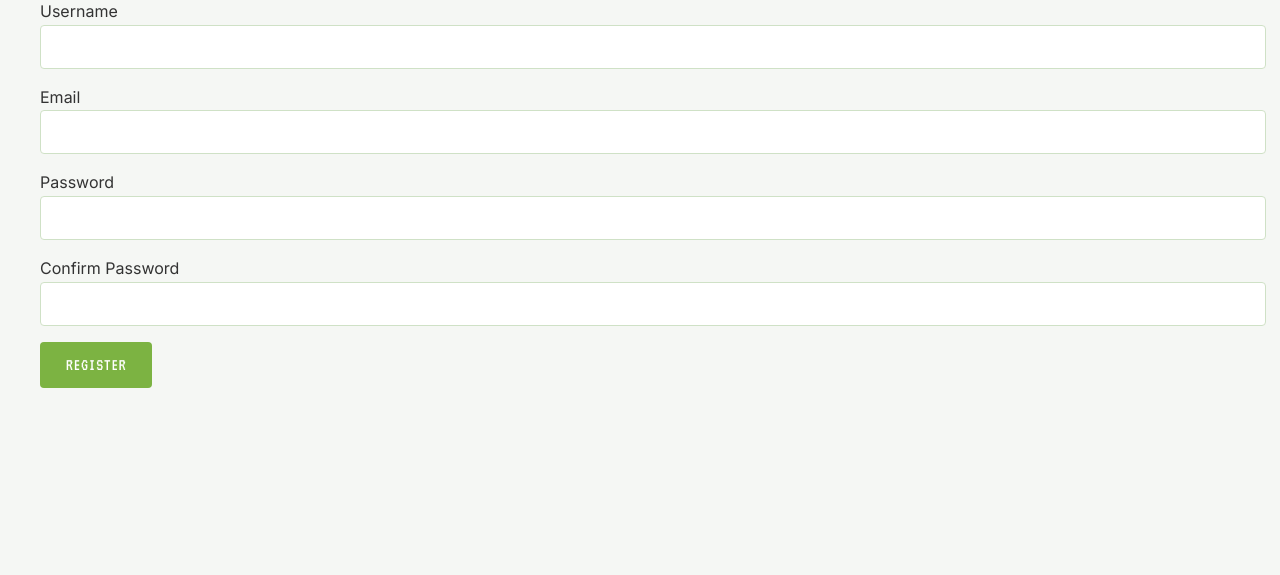
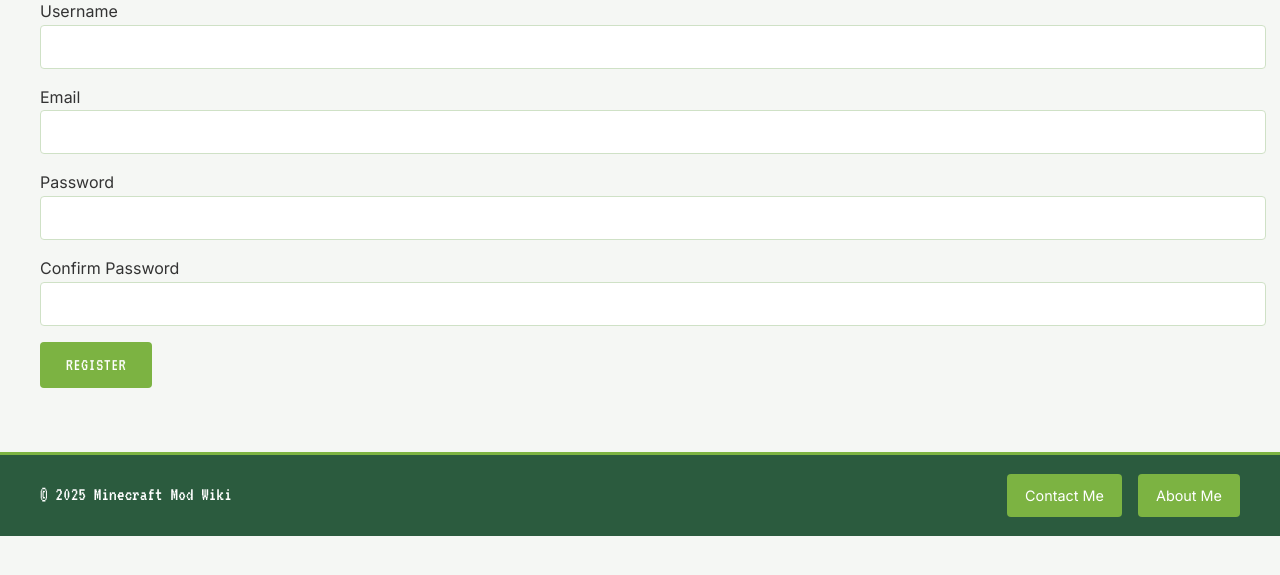
Before and after one commit to Doody06/Practice_Wiki, a Flask app: page /register in a window 1280 px wide. Shown: the part 163-738 px from the top of the page. Run offline with Flask 3, Linux system fonts and the light colour scheme.

Commit message:
Implemented a footer(and pulled my hairs out doing it). Also activated CSRF and actually put a secret code correctly for once

```diff
--- a/app/forms.py
+++ b/app/forms.py
@@ -5,7 +5,7 @@ import markdown2
 
 class LoginForm(FlaskForm):
     username = StringField('Username', validators=[DataRequired(), Length(min=3, max=25)])
-    password = StringField('Password', validators=[DataRequired(), Length(min=6, max=50)])
+    password = PasswordField('Password', validators=[DataRequired(), Length(min=6, max=50)])
     submit = SubmitField('Login')
 
 class RegistrationForm(FlaskForm):
--- a/app/static/css/style.css
+++ b/app/static/css/style.css
@@ -325,9 +325,62 @@ body {
 
 /* Footer */
 .footer {
-    background: var(--primary-color);
+    background: var(--header-bg);
     color: white;
-    padding: 2rem;
+    padding: 1.2rem 0;
     margin-top: 4rem;
-    text-align: center;
+    border-top: 3px solid var(--secondary-color);
 }
+
+.footer-content {
+    max-width: 1200px;
+    margin: 0 auto;
+    padding: 0 2rem;
+    display: flex;
+    justify-content: space-between;
+    align-items: center;
+    flex-wrap: wrap;
+    gap: 1rem;
+}
+
+.footer-brand {
+    font-family: 'VT323', monospace;
+    font-size: 1.2rem;
+    color: #fff;
+}
+
+.footer-links {
+    display: flex;
+    gap: 1rem;
+}
+
+.footer-btn {
+    display: inline-block;
+    padding: 0.5rem 1rem;
+    background-color: var(--secondary-color);
+    color: white;
+    text-decoration: none;
+    border-radius: 4px;
+    font-size: 0.9rem;
+    transition: all 0.3s ease;
+    border: 2px solid transparent;
+}
+
+.footer-btn:hover {
+    background-color: transparent;
+    border-color: var(--secondary-color);
+    color: white;
+    transform: translateY(-2px);
+}
+
+@media (max-width: 600px) {
+    .footer-content {
+        flex-direction: column;
+        text-align: center;
+    }
+
+    .footer-links {
+        width: 100%;
+        justify-content: center;
+    }
+}
--- a/app/templates/base.html
+++ b/app/templates/base.html
@@ -52,7 +52,21 @@
         {% endfor %}
       {% endif %}
     {% endwith %}
-    {% block content %}{% endblock %}
+
+{% block content %}{% endblock %}
+
+    <footer class="footer">
+        <div class="footer-content">
+            <div class="footer-brand">
+                <span>© 2025 Minecraft Mod Wiki</span>
+            </div>
+            <div class="footer-links">
+                <a href="{{ url_for('user.contact') }}" class="footer-btn">Contact Me</a>
+                <a href="{{ url_for('user.about') }}" class="footer-btn">About Me</a>
+            </div>
+        </div>
+    </footer>
+
 
     <!-- Bootstrap JS Bundle -->
     <script src="https://cdn.jsdelivr.net/npm/bootstrap@5.3.2/dist/js/bootstrap.bundle.min.js"></script>
--- a/app/templates/register.html
+++ b/app/templates/register.html
@@ -6,23 +6,24 @@
 <div class="container mt-5">
     <h1>Register</h1>
     <form method="POST" action="{{ url_for('auth.register') }}">
-        {{ form.csrf_token}}
+        {{ form.hidden_tag() }}
         <div class="mb-3">
-            <label for="username" class="form-label">Username</label>
-            <input type="text" class="form-control" id="username" name="username" required>
+            {{ form.username.label(class="form-label") }}
+            {{ form.username(class="form-control") }}
         </div>
         <div class="mb-3">
-            <label for="email" class="form-label">Email</label>
-            <input type="email" class="form-control" id="email" name="email" required>
+            {{ form.email.label(class="form-label") }}
+            {{ form.email(class="form-control") }}
         </div>
         <div class="mb-3">
-            <label for="password" class="form-label">Password</label>
-            <input type="password" class="form-control" id="password" name="password" required>
+            {{ form.password.label(class="form-label") }}
+            {{ form.password(class="form-control") }}
         </div>
         <div class="mb-3">
-            <label for="confirm_password" class="form-label">Confirm Password</label>
-            <input type="password" class="form-control" id="confirm_password" name="confirm_password" required>
-        <button type="submit" class="btn btn-primary">Register</button>
-        </form>
+            {{ form.confirm_password.label(class="form-label") }}
+            {{ form.confirm_password(class="form-control") }}
+        </div>
+        {{ form.submit(class="btn btn-primary") }}
+    </form>
 </div>
 {% endblock %}
```
Also changed, not shown: app/routes/user.py (+8 -0 lines), app/templates/login.html (+6 -6 lines), config.py (+5 -2 lines), instance/app.db, 2 other files.
